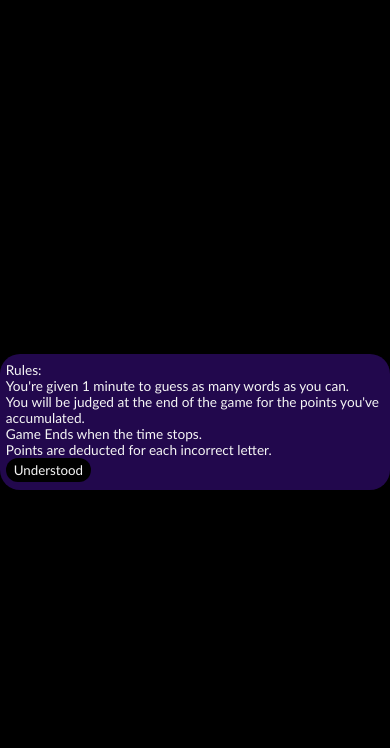
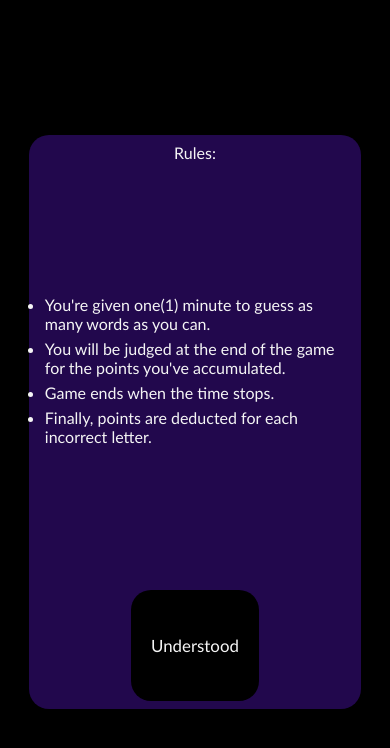
Before and after one commit to CyMain/Guessy, a plain HTML site: page guessy.html in a window 390 px wide. Drawn offline with Linux system fonts and the light colour scheme.

Commit message:
Updating mobile rules design

```diff
--- a/scripts/guessy.js
+++ b/scripts/guessy.js
@@ -205,11 +205,12 @@ function refreshGame(){
 function renderSite(){
   const html = `
     <div class="rules-container">
-      <div class = "rules">Rules:
+      <div class = "rules">
+      Rules:
       <ul>
         <li>
           <p>
-            You're given 1 minute to guess as many words as you can.
+            You're given one(1) minute to guess as many words as you can.
           </p>
         </li>
         <li>
@@ -219,12 +220,12 @@ function renderSite(){
         </li>
         <li>
           <p>
-            Game Ends when the time stops.
+            Game ends when the time stops.
           </p>
         </li>
         <li>
           <p>
-            Points are deducted for each incorrect letter.
+            Finally, points are deducted for each incorrect letter.
           </p>
         </li>
       </ul>
@@ -242,6 +243,8 @@ function renderSite(){
 }
 
 function fullSiteRender(){
+  document.querySelector('.rules-container').style.animation="fade-out 2s ease-in-out";
+  setTimeout(()=>{
     document.querySelector('.rules-container').style.display="none";
     const html = `
       <div class="main-game">
@@ -292,13 +295,14 @@ function fullSiteRender(){
       </div>
       `;
   document.querySelector('main').innerHTML += html;
+  document.querySelector('.try-again').onclick = tryAgain;
   gameIntro();
+  }, 2000);
 }
 
 function renderGame(){
   console.log('2');
   document.querySelector('.main-game').style.display='flex';
-  document.querySelector('.try-again').onclick = tryAgain;
   setGuessWord();
   let html = `
     <div class="entry flex-visible">
@@ -449,6 +453,26 @@ function congratulate() {
   }
 
   // Generate confetti
+  if(window.matchMedia('(max-width:600px)')){
+    for (let i = 0; i < 40; i++) {
+      const confetti = document.createElement("div");
+      confetti.classList.add("confetti-piece");
+      confetti.style.left = `${Math.random() * 100}%`;
+
+      const fallDur = Math.random() * 3 + 3; // Duration between 3s and 6s
+      confetti.dataset.id = i; // Set dataset id
+
+      confetti.style.setProperty("--fall-duration", `${fallDur}s`);
+      confetti.style.setProperty("--confetti-color", getRandomColor());
+
+      confettiWrapper.appendChild(confetti);
+
+      // Ensure the correct `i` value is passed to setTimeout by using a closure
+      setTimeout((confettiId) => {
+        removeNthInstance(".confetti-piece", confettiId);
+      }, fallDur * 1000 - 200, i);
+    }
+  }else if(window.matchMedia('(max-width:600px)')){
     for (let i = 0; i < 140; i++) {
       const confetti = document.createElement("div");
       confetti.classList.add("confetti-piece");
@@ -467,6 +491,8 @@ function congratulate() {
         removeNthInstance(".confetti-piece", confettiId);
       }, fallDur * 1000 - 200, i);
     }
+  }
+
 }
 
 function removeNthInstance(selector, n) {
@@ -526,7 +552,7 @@ function endGame(){
 
 function commentGenerator(gameScore, endComment, playerScore){
   if(gameScore>1000){
-    endComment.textContent = `How'd you even get this!?`
+    endComment.textContent = `You're pretty good!`
   }else if(gameScore>900){
     endComment.textContent = `Congrats!`
   }else if(gameScore>600){
@@ -538,7 +564,7 @@ function commentGenerator(gameScore, endComment, playerScore){
   }
 
   if(gameScore>600){
-    playerScore.style.color = 'light-green';
+    playerScore.style.color = 'lightgreen';
   } else if(gameScore>=300){
     playerScore.style.color = 'orange';
   }else{
--- a/styles/guessyStyles/general.css
+++ b/styles/guessyStyles/general.css
@@ -29,6 +29,5 @@ body{
 html, body{
   min-width: 350px;
   min-height: 550px;
-  scroll-behavior: unset;
   overflow: hidden;
 }
--- a/styles/guessyStyles/guessy.css
+++ b/styles/guessyStyles/guessy.css
@@ -8,18 +8,48 @@
   height: 100dvh;
 
   .rules{
-    font-size: 3.5vw;
-    padding: 2% 1.5%;
+    display: flex;
+    place-content: center;
+    place-items: center;
+    flex-direction: column;
+    width: max(200px, 85vw);
+    height: max(360px, 68%);
+    padding: 2% 4%;
     border-radius: 20px;
     background-color: var(--mainColor2);
   }
 
   .understood-button{
+    font-size: clamp(10px, 2vh, 24px);
+    display: flex;
+    place-content: center;
+    place-items: center;
+    height: 20%;
+    margin-top: max(0.5%, 10px);
     background-color: var(--buttonColor2);
     border: none;
     border-radius: 20px;
-    padding: 1vw 2vw;
+    padding: clamp(20px, 3%, 40px) clamp(20px, 5%, 200px);
     color: whitesmoke;
+    transition: background-color 0.12s;
+    cursor: pointer;
+
+    &:hover{
+      background-color: var(--buttonColor1);
+    }
+  }
+
+  ul{
+    width: 100%;
+    margin: 4%;
+    flex: 1;
+    display:flex;
+    flex-direction: column;
+    justify-content: center;
+  }
+
+  ul li{
+    margin: 1% 0;
   }
 }
 
```
Lines whose indentation alone changed are shown as unchanged.
